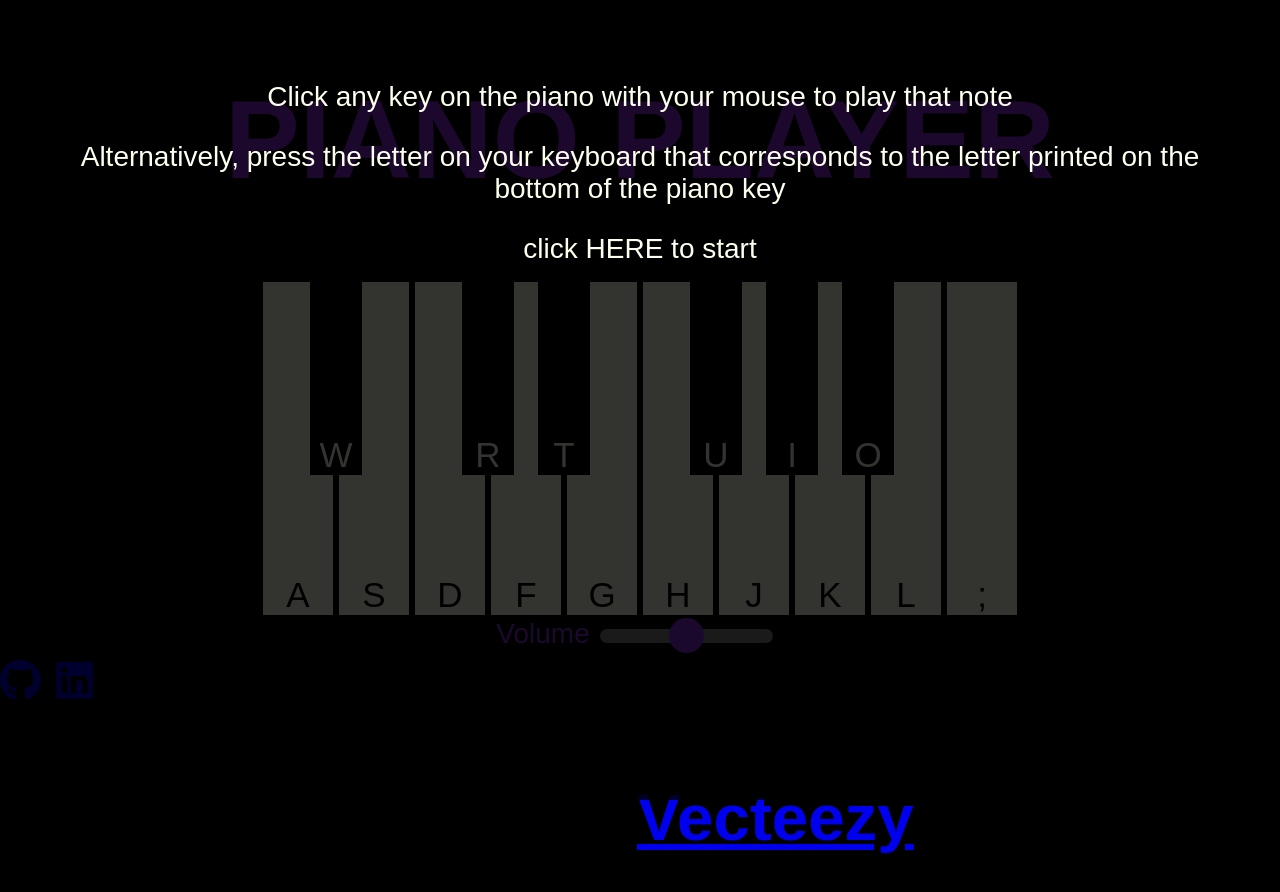
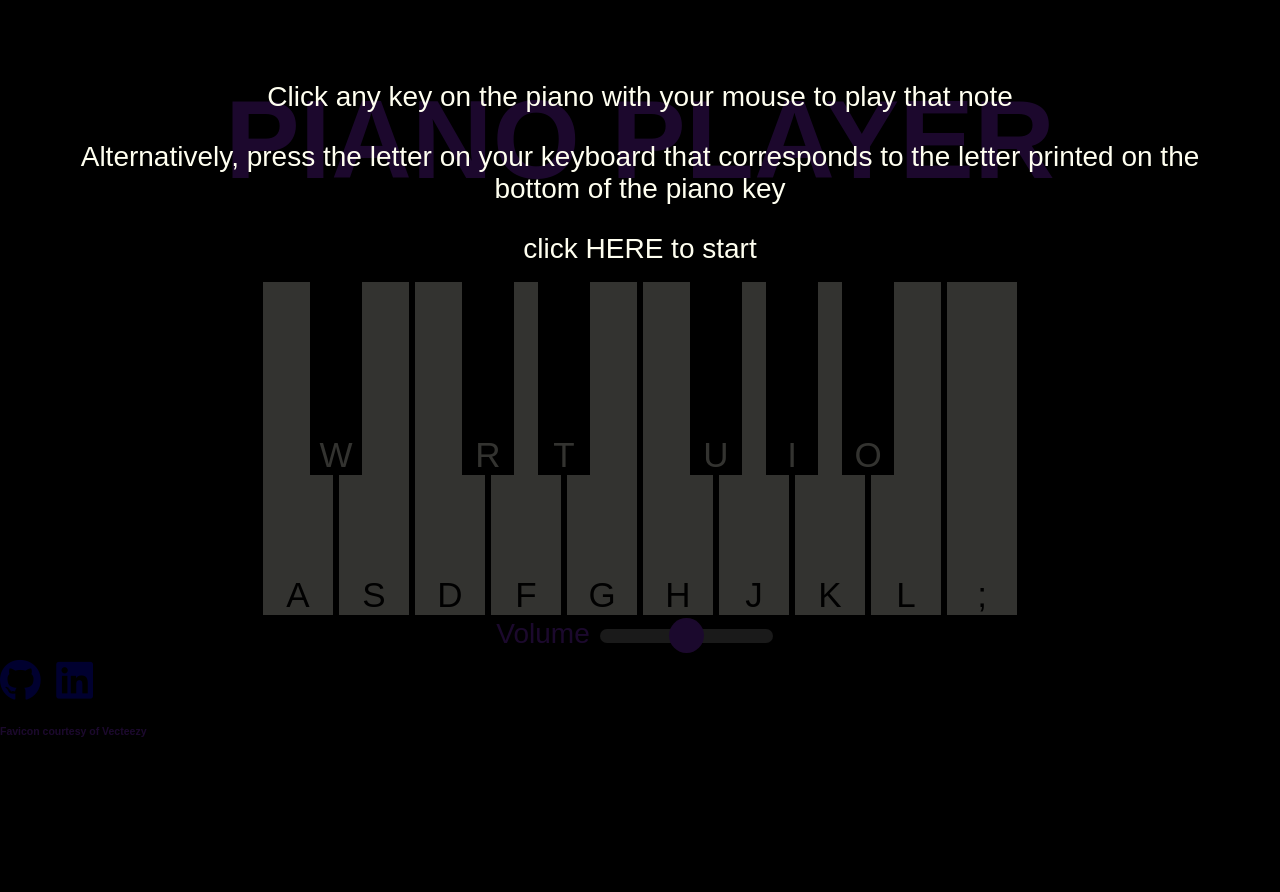
Before and after one commit to smackey15/piano_player, a website built with webpack: page index.html in a window 1280 px wide. After the commit the page ends 800 px from the top, so only its background shows below. Built offline with nearby package versions, Linux system fonts and the light colour scheme.

Commit message:
update css for footer

```diff
--- a/src/index.scss
+++ b/src/index.scss
@@ -111,3 +111,9 @@ input {
     border-radius: 50%;
     background: blueviolet;
   }
+
+  .footer {
+    color: blueviolet;
+    font-size: 3px;
+    text-decoration: none;
+  }
```
